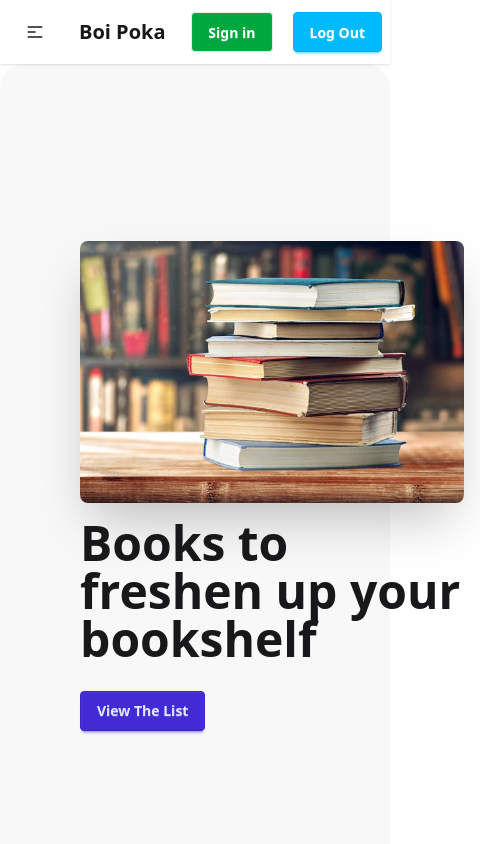
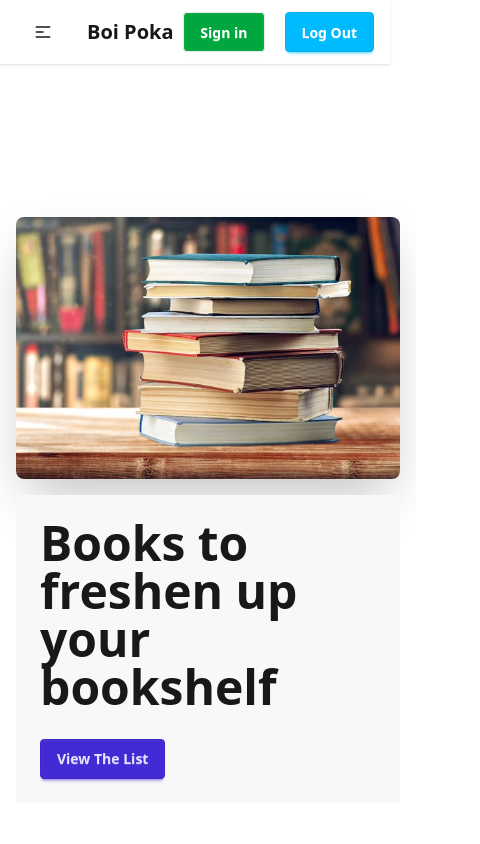
Before and after one commit to TawfiqAhmedRafi/BoiPoka, a React (Vite) app: page / in a window 390 px wide. Shown: the top 844 px of the page, 480 px wide, since content can reach past the window. Built offline with nearby package versions, Linux system fonts and the light colour scheme.

Commit message:
adjusted mobile responsiveness

```diff
--- a/src/Components/Banner/Banner.jsx
+++ b/src/Components/Banner/Banner.jsx
@@ -2,13 +2,13 @@ import React from "react";
 import bookimg from "../../assets/books.jpg";
 const Banner = () => {
   return (
-    <div className="hero bg-base-200 min-h-screen p-16 rounded-3xl">
+    <div className="hero md:bg-base-200 min-h-screen mt-6 md:p-16 rounded-3xl ">
       <div className="hero-content flex-col lg:flex-row-reverse">
         <img
           src={bookimg}
           className="max-w-sm rounded-lg shadow-2xl"
         />
-        <div>
+        <div className="bg-base-200 md:bg-none p-6 md:p-0">
           <h1 className="text-5xl font-bold">Books to freshen up your bookshelf</h1>
 
           <button className="btn btn-primary mt-7">View The List</button>
--- a/src/Components/Header/Navbar.jsx
+++ b/src/Components/Header/Navbar.jsx
@@ -35,7 +35,7 @@ const Navbar = () => {
       </li>
     </>
   return (
-    <div className="navbar bg-base-100 shadow-sm">
+    <div className="navbar bg-base-100 shadow-sm w-full px-4">
       <div className="navbar-start">
         <div className="dropdown">
           <div tabIndex={0} role="button" className="btn btn-ghost lg:hidden">
--- a/src/Pages/Books/Books.jsx
+++ b/src/Pages/Books/Books.jsx
@@ -18,7 +18,7 @@ const Books = ({ data }) => {
       <Suspense
         fallback={<span className="loading loading-dots loading-xl"></span>}
       >
-        <div className="grid grid-cols-1 md:grid-cols-2 lg:grid-cols-3 gap-6">
+        <div className="grid grid-cols-1 md:grid-cols-2 lg:grid-cols-3 gap-6 justify-items-center">
           {data.map((singleBook) => (
             <Book key={singleBook.bookId} singleBook={singleBook}></Book>
           ))}
```
